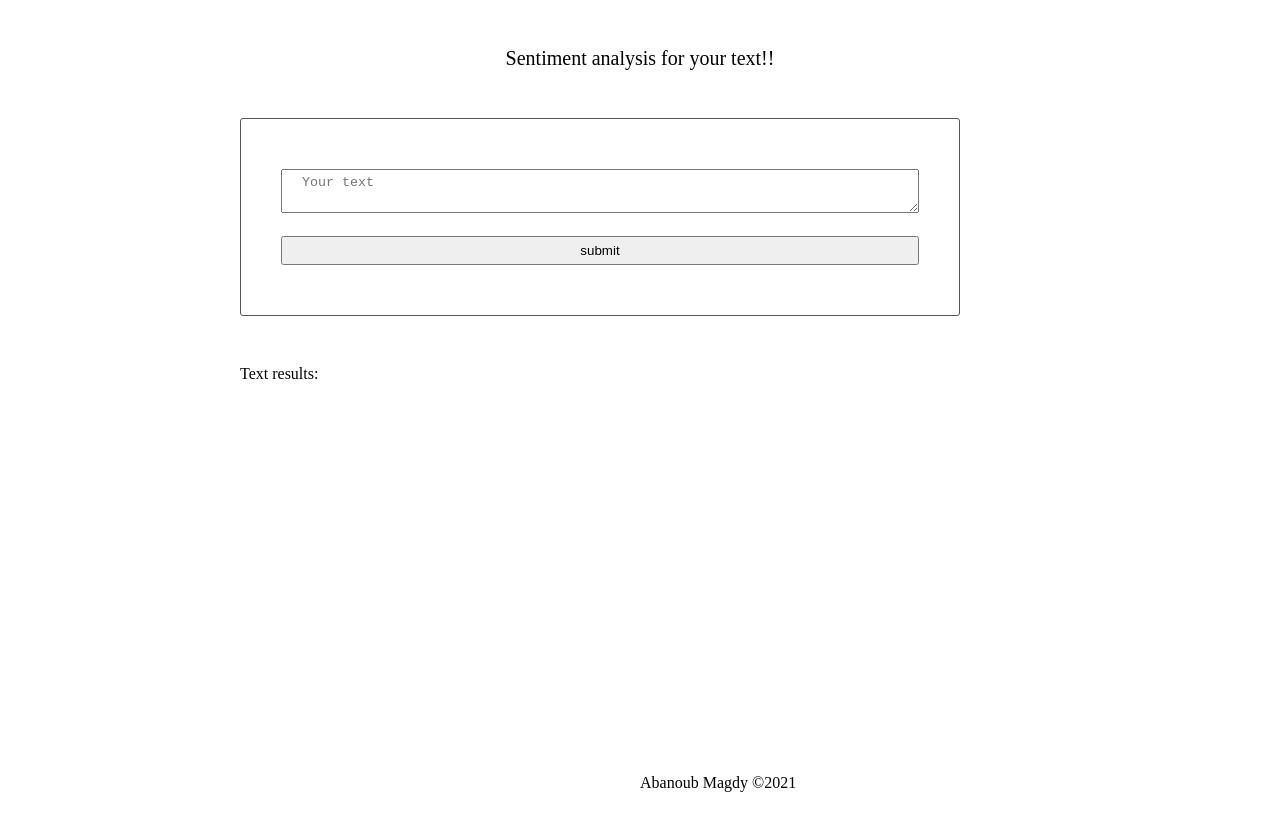
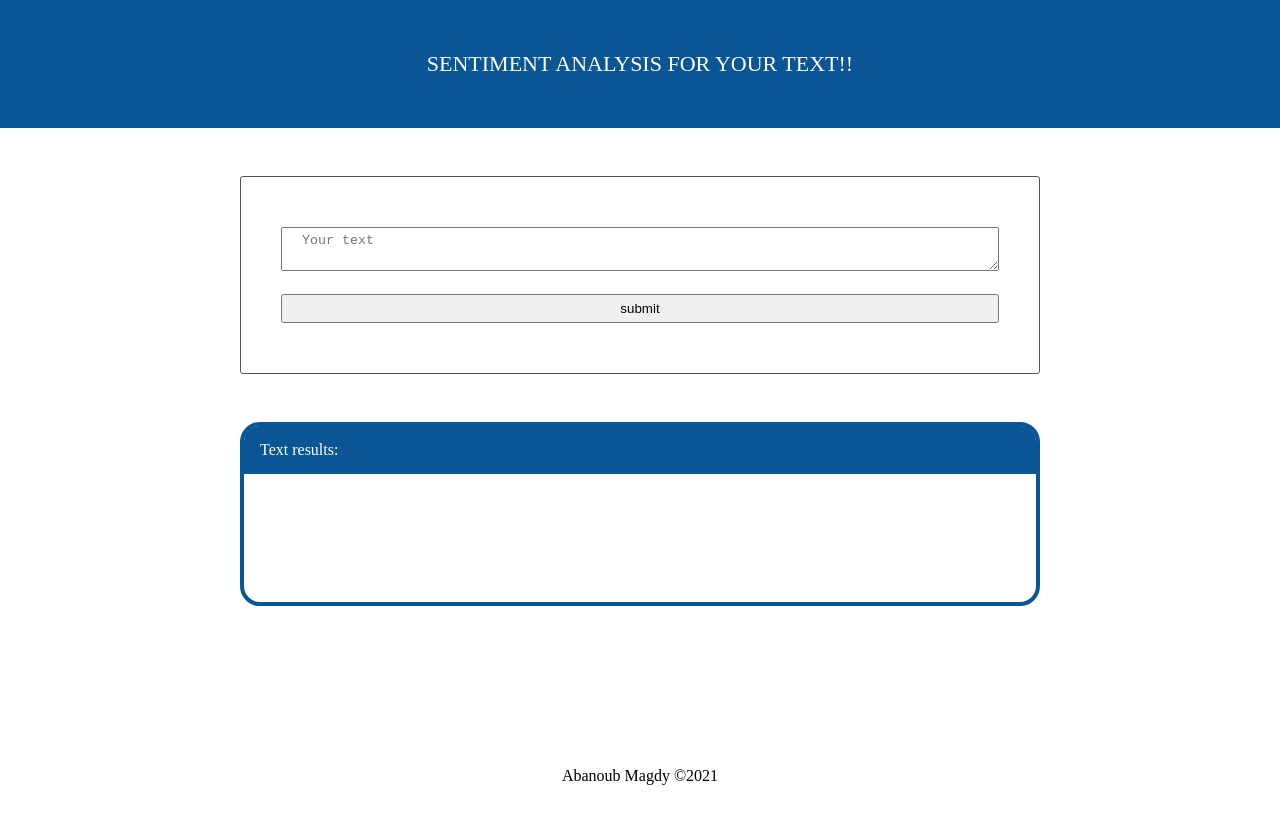
Before and after one commit to AbanoubMagdy1/natural-language-processing, a website built with webpack: page src/client/views/index.html in a window 1280 px wide. After the commit the page ends 800 px from the top, so only its background shows below. Built offline with nearby package versions, Linux system fonts and the light colour scheme.

Commit message:
Prepare for resubmission

```diff
--- a/src/client/index.js
+++ b/src/client/index.js
@@ -3,6 +3,7 @@ import { handleSubmit } from './js/formHandler';
 
 import './styles/resets.scss';
 import './styles/base.scss';
+import './styles/header.scss';
 import './styles/form.scss';
 import './styles/results.scss';
 import './styles/footer.scss';
--- a/src/client/js/displayText.js
+++ b/src/client/js/displayText.js
@@ -1,11 +1,11 @@
-function determinePolarity(polarity) {
+const determinePolarity = polarity => {
   switch (polarity) {
     case 'P+':
       return 'Strongly positive';
     case 'P':
       return 'Positive';
     case 'P+':
-      return 'Strongly positive';
+      return 'Strongly Positive';
     case 'NEU':
       return 'Neutral';
     case 'N+':
@@ -15,16 +15,15 @@ function determinePolarity(polarity) {
     default:
       return 'None';
   }
-}
+};
 
-function displayText(data) {
-  return `
+const displayText = data =>
+  `
         <p>Do the different phrases have the same sentiment ? : ${
           data.agreement === 'AGREEMENT' ? 'Yes' : 'No'
         }</p>
         <p>The accuracy of this analysis : ${data.confidence}%</p>
         <p>The polarity of your text : ${determinePolarity(data.score_tag)}</p>
     `;
-}
 
-export { displayText };
+export { displayText, determinePolarity };
--- a/src/client/js/formHandler.js
+++ b/src/client/js/formHandler.js
@@ -1,6 +1,6 @@
 const resultContainer = document.getElementById('results');
 
-function handleSubmit(event) {
+const handleSubmit = event => {
   event.preventDefault();
   resultContainer.innerHTML = '';
   let formText = document.getElementById('text').value;
@@ -10,10 +10,14 @@ function handleSubmit(event) {
       .then(res => res.json())
       .then(function (data) {
         resultContainer.innerHTML = Client.displayText(data);
+      })
+      .catch(() => {
+        resultContainer.innerHTML =
+          'Something goes wrong, please try again later';
       });
   } else {
     resultContainer.innerHTML = '<p>Please Enter something</p>';
   }
-}
+};
 
 export { handleSubmit };
--- a/src/client/styles/base.scss
+++ b/src/client/styles/base.scss
@@ -2,20 +2,19 @@ body {
   display: flex;
   flex-direction: column;
   min-height: 100vh;
-  margin: 2rem 2rem 0 2rem;
 }
 
 main {
-  flex: 2;
-}
-
-main h1 {
-  text-align: center;
-  margin: 1rem 0;
-  font-size: 20px;
+  flex: 2 0 auto;
+  margin-bottom: 2rem;
 }
 
 section {
   max-width: 800px;
   margin: 50px auto;
 }
+
+button,
+input[type='submit'] {
+  cursor: pointer;
+}
--- a/src/client/styles/footer.scss
+++ b/src/client/styles/footer.scss
@@ -1,6 +1,4 @@
 footer {
-  position: absolute;
-  bottom: 1px;
-  left: 50%;
-  transform: translateY(-50%);
+  flex-shrink: 0;
+  margin: 1rem auto;
 }
--- a/src/client/styles/form.scss
+++ b/src/client/styles/form.scss
@@ -1,9 +1,10 @@
-form {
+.form-section {
   border: 1px solid #545454;
   border-radius: 3px;
   padding: 40px;
   width: 90%;
   max-width: 800px;
+  margin: 3rem auto;
 }
 
 input,
--- /dev/null
+++ b/src/client/styles/header.scss
@@ -0,0 +1,13 @@
+header {
+  height: 8rem;
+  display: flex;
+  justify-content: center;
+  align-items: center;
+  background-color: #0a5694;
+
+  h1 {
+    color: white;
+    text-transform: uppercase;
+    font-size: 22px;
+  }
+}
--- a/src/client/styles/results.scss
+++ b/src/client/styles/results.scss
@@ -1,21 +1,41 @@
-.results strong {
-  display: block;
-  margin: 1rem 0;
-}
+.results {
+  border: 4px solid #0a5694;
+  border-radius: 20px;
+  width: 90%;
+  max-width: 800px;
+  margin: 1rem auto;
 
-#results {
-  line-height: 1.8;
-}
+  .results-header {
+    background-color: #0a5694;
+    border-radius: 15px 15px 0 0;
+    padding: 1rem;
+    strong {
+      color: white;
+    }
+  }
 
-#results p {
-  animation: moveText 0.7s ease-in-out forwards;
+  #results {
+    padding: 1rem;
+    height: 8rem;
+    line-height: 1.8;
+    p {
+      color: #0a5694;
+      opacity: 0;
+      transform: translateY(-100%);
+      animation: moveText 0.7s ease-in-out forwards;
+
+      &:nth-child(2) {
+        animation-delay: 0.2s;
+      }
+
+      &:nth-child(3) {
+        animation-delay: 0.4s;
+      }
+    }
+  }
 }
 
 @keyframes moveText {
-  from {
-    opacity: 0;
-    transform: translateX(-100%);
-  }
   to {
     opacity: 1;
     transform: translateX(0);
--- a/src/client/views/index.html
+++ b/src/client/views/index.html
@@ -6,9 +6,11 @@
     </head>
 
     <body>
+        <header>
+            <h1>Sentiment analysis for your text!!</h1>
+        </header>
         <main>
-            <h1>Sentiment analysis for your text!!</h1>
-            <section>
+            <section class="form-section">
                 <form class="" onsubmit="return handleSubmit(event)">
                     <textarea id="text" type="text" name="input" value="" placeholder="Your text"></textarea>
                     <input type="submit" name="" value="submit" onclick="return Client.handleSubmit(event)" onsubmit="return Client.handleSubmit(event)">
@@ -16,7 +18,9 @@
             </section>
 
             <section class="results">
-                <strong>Text results:</strong>
+                <div class="results-header">
+                    <strong>Text results:</strong>
+                </div>
                 <div id="results"></div>
             </section>
         </main>
```
Also changed, not shown: __test__/displayText.test.js (added, +6 -0 lines), __test__/formHandler.test.js (added, +5 -0 lines), README.md, 1 other file.
